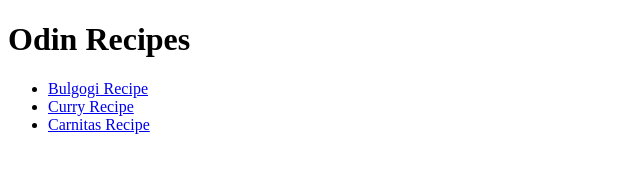
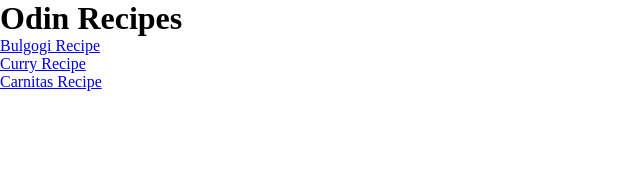
Before and after one commit to mrcdean16/odin-recipes, a plain HTML site: page index.html in a window 1280 px wide. Shown: the whole page, without its empty margins (0-640 px from the left). Drawn offline with Linux system fonts and the light colour scheme.

Commit message:
Created css boilerplate and linked it to our html file

```diff
--- a/index.html
+++ b/index.html
@@ -3,6 +3,7 @@
     <head>
         <meta charset="UTF-8">
         <title>Odin Recipes</title>
+        <link rel="stylesheet" href="style.css">
     </head>
     <body>
         <h1>Odin Recipes</h1>
--- /dev/null
+++ b/style.css
@@ -0,0 +1,10 @@
+*,
+*::before,
+*::after {
+    box-sizing:border-box;
+}
+
+* {
+    margin: 0;
+    padding: 0;
+}
```
